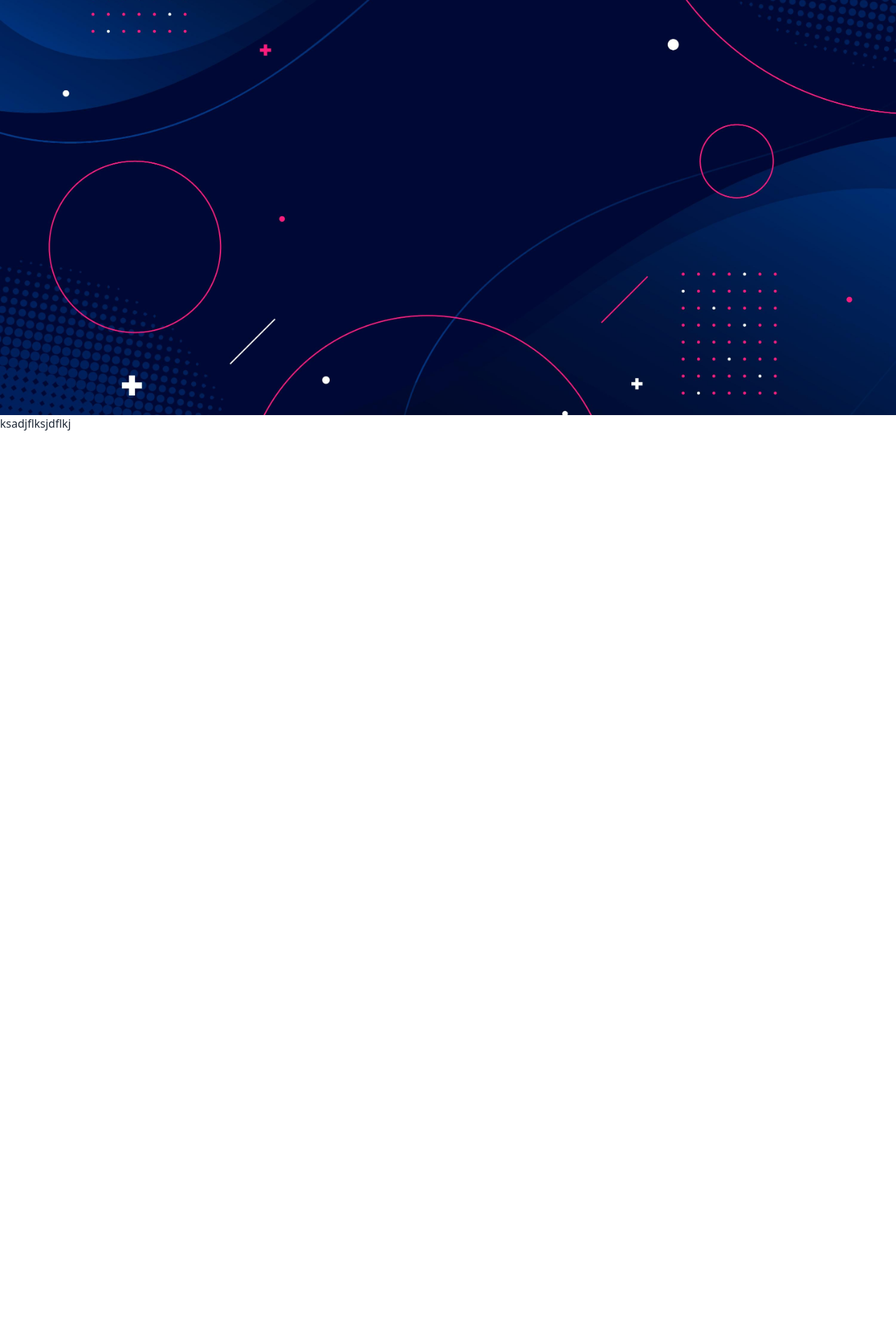
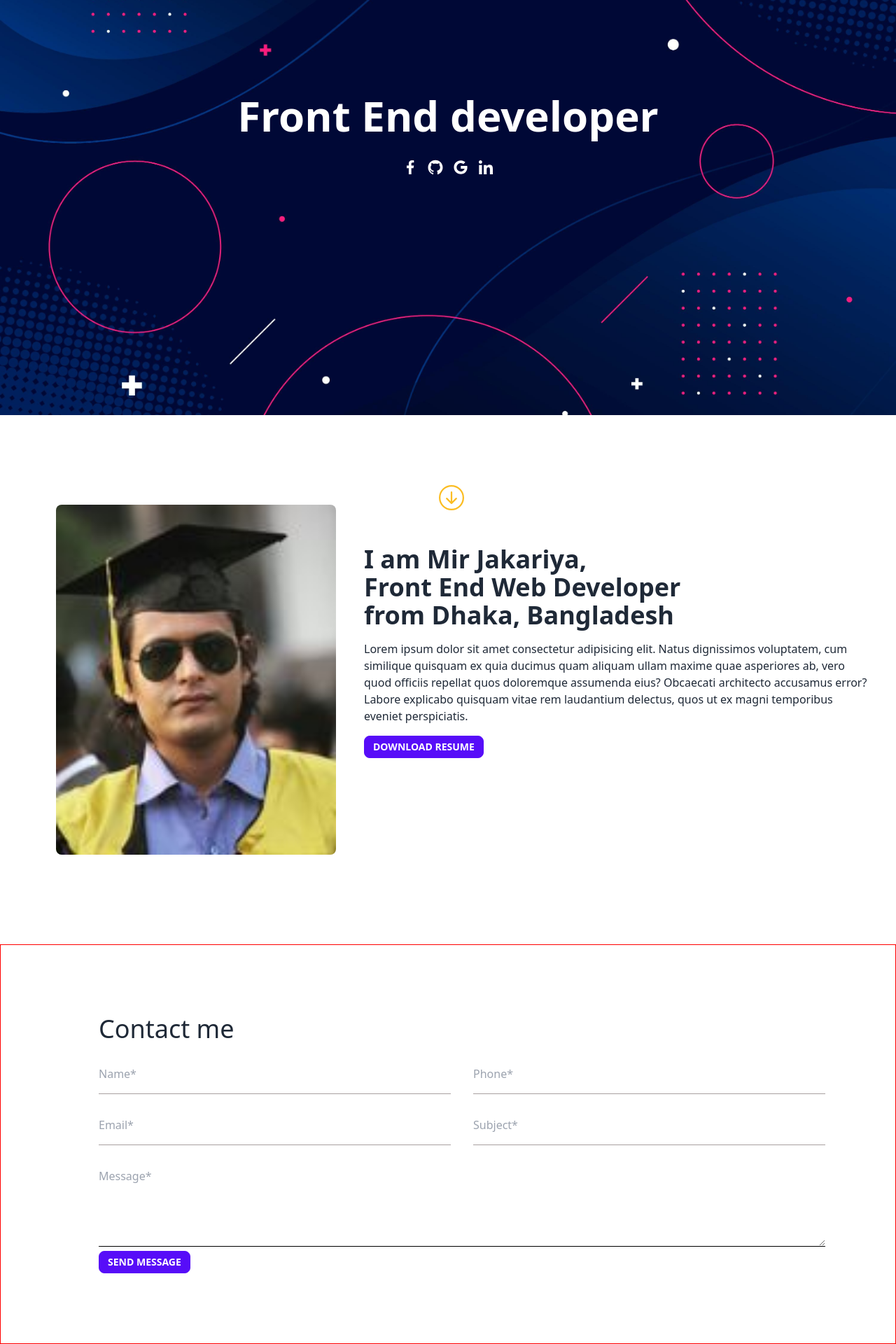
Before and after one commit to MIRJAKARIYA/personal-portfolio, a React (Create React App) app: page / in a window 1280 px wide. Shown: the part 207-2127 px from the top of the page at 70% size. Before the commit the page ends 928 px from the top, so only its background shows below. Built offline with nearby package versions, Linux system fonts and the light colour scheme.

Commit message:
about me and contact me added

```diff
--- a/package.json
+++ b/package.json
@@ -9,6 +9,7 @@
     "daisyui": "^2.15.2",
     "react": "^18.1.0",
     "react-dom": "^18.1.0",
+    "react-icons": "^4.4.0",
     "react-scripts": "5.0.1",
     "web-vitals": "^2.1.4"
   },
--- a/src/App.css
+++ b/src/App.css
@@ -1,38 +1,4 @@
-.App {
-  text-align: center;
+html{
+  scroll-behavior: smooth;
+
 }
-
-.App-logo {
-  height: 40vmin;
-  pointer-events: none;
-}
-
-@media (prefers-reduced-motion: no-preference) {
-  .App-logo {
-    animation: App-logo-spin infinite 20s linear;
-  }
-}
-
-.App-header {
-  background-color: #282c34;
-  min-height: 100vh;
-  display: flex;
-  flex-direction: column;
-  align-items: center;
-  justify-content: center;
-  font-size: calc(10px + 2vmin);
-  color: white;
-}
-
-.App-link {
-  color: #61dafb;
-}
-
-@keyframes App-logo-spin {
-  from {
-    transform: rotate(0deg);
-  }
-  to {
-    transform: rotate(360deg);
-  }
-}
--- a/src/App.js
+++ b/src/App.js
@@ -1,10 +1,14 @@
 import './App.css';
+import About from './components/About/About';
+import ContactMe from './components/ContactMe/ContactMe';
 import Home from './components/Home/Home';
 
 function App() {
   return (
     <div>
       <Home></Home>
+      <About></About>
+      <ContactMe></ContactMe>
     </div>
   );
 }
--- /dev/null
+++ b/src/components/About/About.js
@@ -0,0 +1,39 @@
+import React from "react";
+import Profile from "../../images/profile.jpg";
+
+const About = () => {
+  return (
+    <div className="my-32">
+      <div className="max-w-[1200px] mx-auto md:flex">
+        <div className="md:w-[40%] w-full">
+          <img
+            src={Profile}
+            alt=""
+            className="md:w-full w-[95%] mx-auto h-[500px] md:max-w-[400px] object-cover rounded-lg"
+          />
+        </div>
+        <div className="md:w-[60%] w-full flex items-center">
+          <div className="md:mt-[-80px] md:w-full w-[90%] mx-auto mt-2">
+            <h1 className="md:text-4xl text-3xl font-semibold">
+              I am Mir Jakariya,<br></br> Front End Web Developer<br></br> from
+              Dhaka, Bangladesh
+            </h1>
+            <p className="mt-4">
+              Lorem ipsum dolor sit amet consectetur adipisicing elit. Natus
+              dignissimos voluptatem, cum similique quisquam ex quia ducimus
+              quam aliquam ullam maxime quae asperiores ab, vero quod officiis
+              repellat quos doloremque assumenda eius? Obcaecati architecto
+              accusamus error? Labore explicabo quisquam vitae rem laudantium
+              delectus, quos ut ex magni temporibus eveniet perspiciatis.
+            </p>
+            <button className="btn btn-primary btn-sm mt-4">
+              download resume
+            </button>
+          </div>
+        </div>
+      </div>
+    </div>
+  );
+};
+
+export default About;
--- /dev/null
+++ b/src/components/ContactMe/ContactMe.css
@@ -0,0 +1,24 @@
+.contact-me-container{
+    border: 1px solid red;
+    padding: 100px;
+}
+input,textarea{
+    border-bottom: 1px solid rgb(168, 160, 160);
+    outline: 0;
+    width: 100%;
+    transition: 0.5s;
+}
+input:hover{
+    outline: 0;
+
+}
+input:focus{
+    border-bottom: 1px solid blue;
+}
+textarea{
+    border: 1px solid black
+}
+textarea{
+    border: 0;
+    border-bottom: 1px solid black;
+}
--- /dev/null
+++ b/src/components/ContactMe/ContactMe.js
@@ -0,0 +1,26 @@
+import React from "react";
+import "./ContactMe.css";
+
+const ContactMe = () => {
+  return (
+<div className="contact-me-container">
+<div className="max-w-[1200px] mx-auto lg:pl-10">
+      <h1 className="text-4xl">Contact me</h1>
+      <form action="" className="mt-4 md:w-full">
+        <div className="md:flex">
+          <input type="text" placeholder="Name*" className="p-4 pl-0" />
+          <input type="number" className="md:ml-8 p-4 pl-0" placeholder="Phone*" />
+        </div>
+        <div className="md:flex">
+          <input type="email" placeholder="Email*" className="md:mt-4 p-4 pl-0" />
+          <input type="text" placeholder="Subject*" className="md:ml-8 p-4 md:mt-4 pl-0" />
+        </div>
+        <textarea rows={4} type="text" className="mt-4 p-4 pl-0" placeholder="Message*" />
+        <button className="btn btn-primary btn-sm">send message</button>
+      </form>
+    </div>
+</div>
+  );
+};
+
+export default ContactMe;
--- a/src/components/Home/Home.css
+++ b/src/components/Home/Home.css
@@ -1,4 +1,5 @@
 .banner-extra-style{
     background-image: url('../../images/banner-back.jpg');
     background-size: cover;
+    background-attachment: fixed;
 }
--- a/src/components/Home/Home.js
+++ b/src/components/Home/Home.js
@@ -1,13 +1,39 @@
 import React from "react";
 import "./Home.css";
+import { BsArrowDownCircle } from "react-icons/bs";
+import {GrLinkedinOption, GrFacebookOption} from 'react-icons/gr'
+import {AiFillGithub} from 'react-icons/ai'
+import {IoLogoGoogle} from 'react-icons/io'
 
 const Home = () => {
   return (
     <div>
-      <div className="h-screen banner-extra-style relative">
-        <h1 className="text-xl text-white absolute top-[900px] left-[45%]">DOWN</h1>
+      <div className="h-screen banner-extra-style relative flex justify-center items-center">
+        <div>
+          <h1 className="text-white text-center text-4xl md:text-6xl font-semibold">Front End developer</h1>
+          <div className="text-white text-2xl flex justify-center mt-8 items-center">
+              <span>
+                  <GrFacebookOption></GrFacebookOption>
+              </span>
+              <span className="ml-3">
+                  <AiFillGithub></AiFillGithub>
+              </span>
+              <span className="ml-3">
+                  <IoLogoGoogle></IoLogoGoogle>
+              </span>
+              <span className="ml-3">
+                  <GrLinkedinOption></GrLinkedinOption>
+              </span>
+
+          </div>
+        </div>
+        <a
+          href="#kk"
+          className="text-4xl text-warning absolute top-[900px] left-[49%]"
+        >
+          <BsArrowDownCircle></BsArrowDownCircle>
+        </a>
       </div>
-      ksadjflksjdflkj
     </div>
   );
 };
```
Also changed, not shown: src/images/profile.jpg (added), 1 other file (tests, documents, lock files or other folders).
